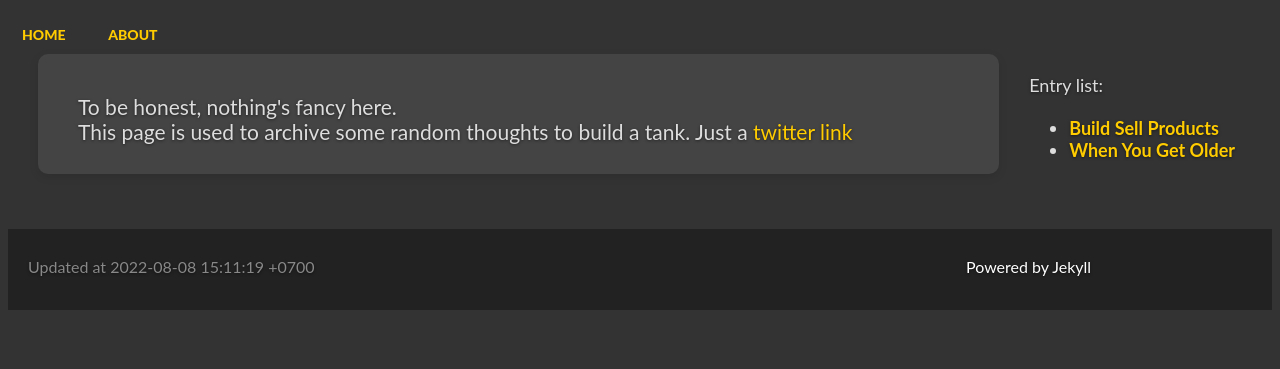
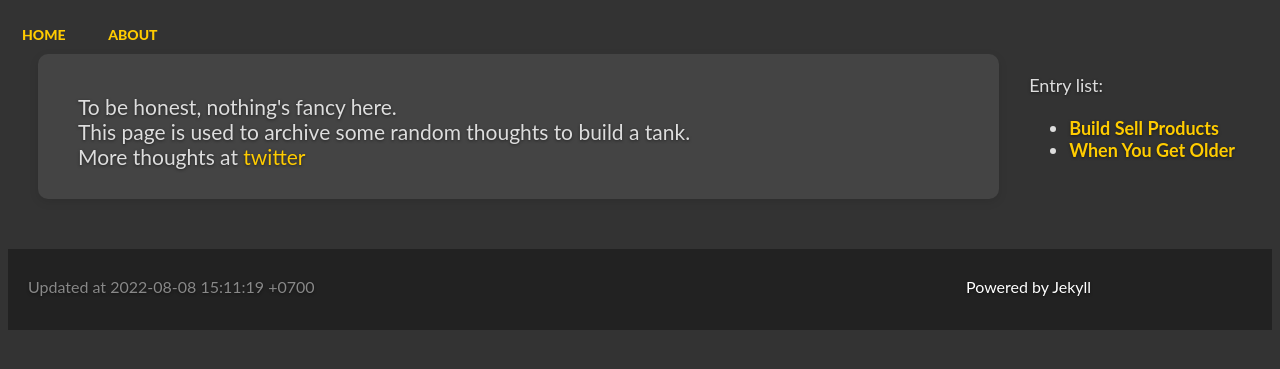
Before and after one commit to vdchuyen/chuyen-vn, a Jekyll site: the page built from about/index.html, in a window 1280 px wide. Shown: the top 369 px of the page. Built offline with Jekyll 4.4.1, drawn with Linux system fonts in a browser that asks for light colours; Markdown is read by kramdown in place of the engine named in the settings.

Commit message:
Update index.html

```diff
--- a/about/index.html
+++ b/about/index.html
@@ -6,8 +6,8 @@ layout: default
 <article>
 To be honest, nothing's fancy here.  <br>
 
-This page is used to archive some random thoughts to build a tank.
+This page is used to archive some random thoughts to build a tank.     <br>
 
-Just a <a href="https://twitter.com/vdchuyen">twitter link</a>
+More thoughts at <a href="https://twitter.com/vdchuyen">twitter</a>
 
 </article>
```
